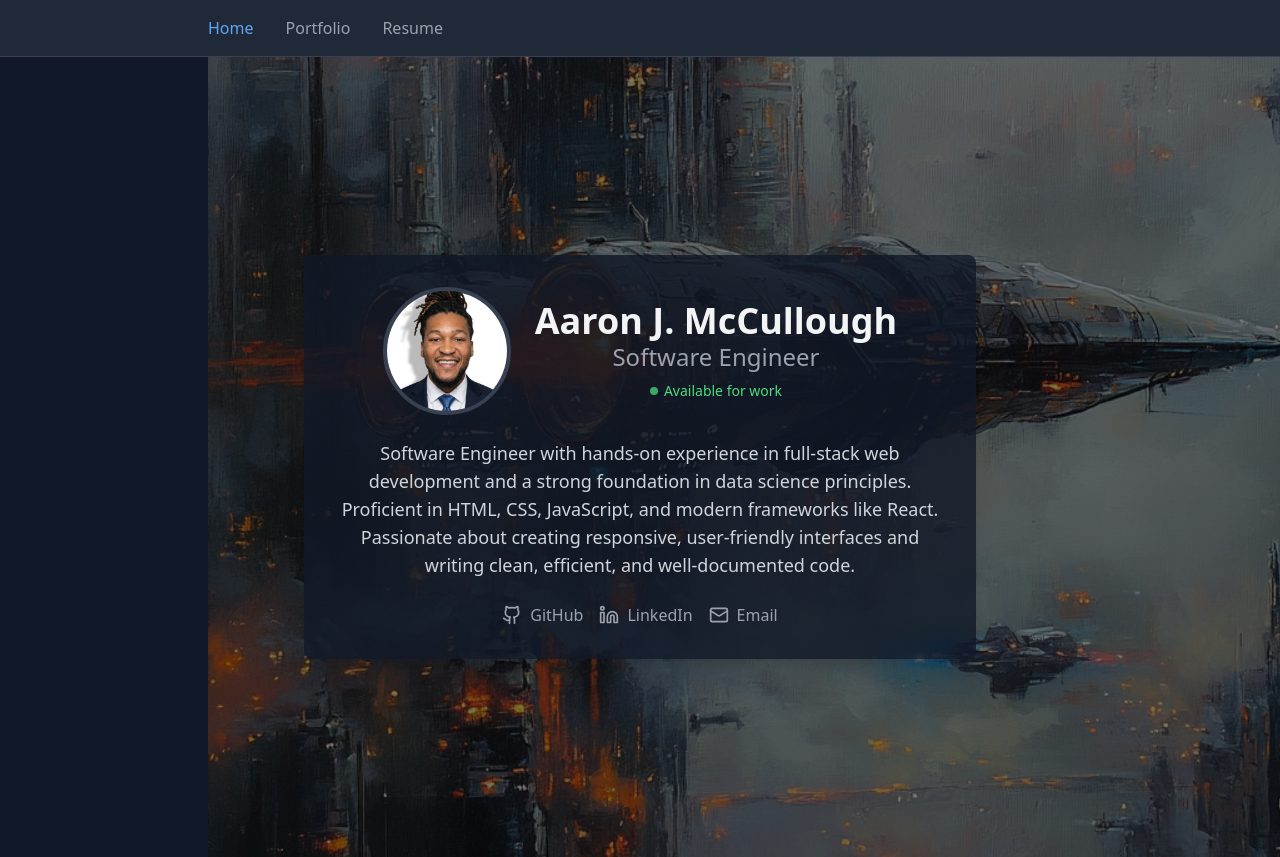
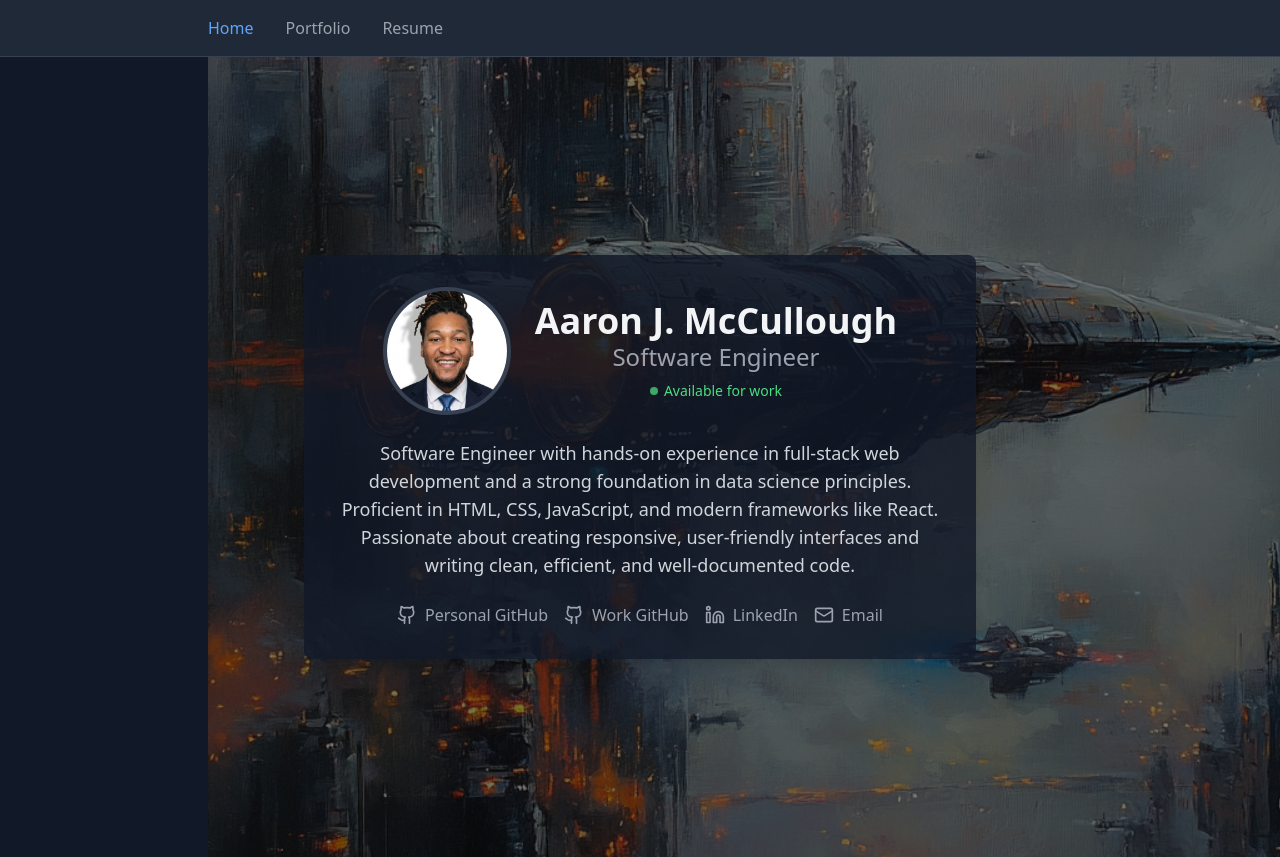
Before and after one commit to AaronM0710/portfolio-website, a React (Vite) app: page / in a window 1280 px wide. Shown: the top 857 px of the page. Built offline with nearby package versions, Linux system fonts and the light colour scheme.

Commit message:
Differentiate personal and work GitHub links

```diff
--- a/src/App.jsx
+++ b/src/App.jsx
@@ -148,7 +148,11 @@ const App = () => {
           <div className="flex justify-center space-x-4">
             <a href={personalInfo.github} target="_blank" rel="noopener noreferrer" className="flex items-center space-x-2 text-gray-400 hover:text-gray-200">
               <Github size={20} />
-              <span>GitHub</span>
+              <span>Personal GitHub</span>
+            </a>
+            <a href="https://github.com/aaronzysc" target="_blank" rel="noopener noreferrer" className="flex items-center space-x-2 text-gray-400 hover:text-gray-200">
+              <Github size={20} />
+              <span>Work GitHub</span>
             </a>
             <a href={personalInfo.linkedin} target="_blank" rel="noopener noreferrer" className="flex items-center space-x-2 text-gray-400 hover:text-gray-200">
               <Linkedin size={20} />
```
